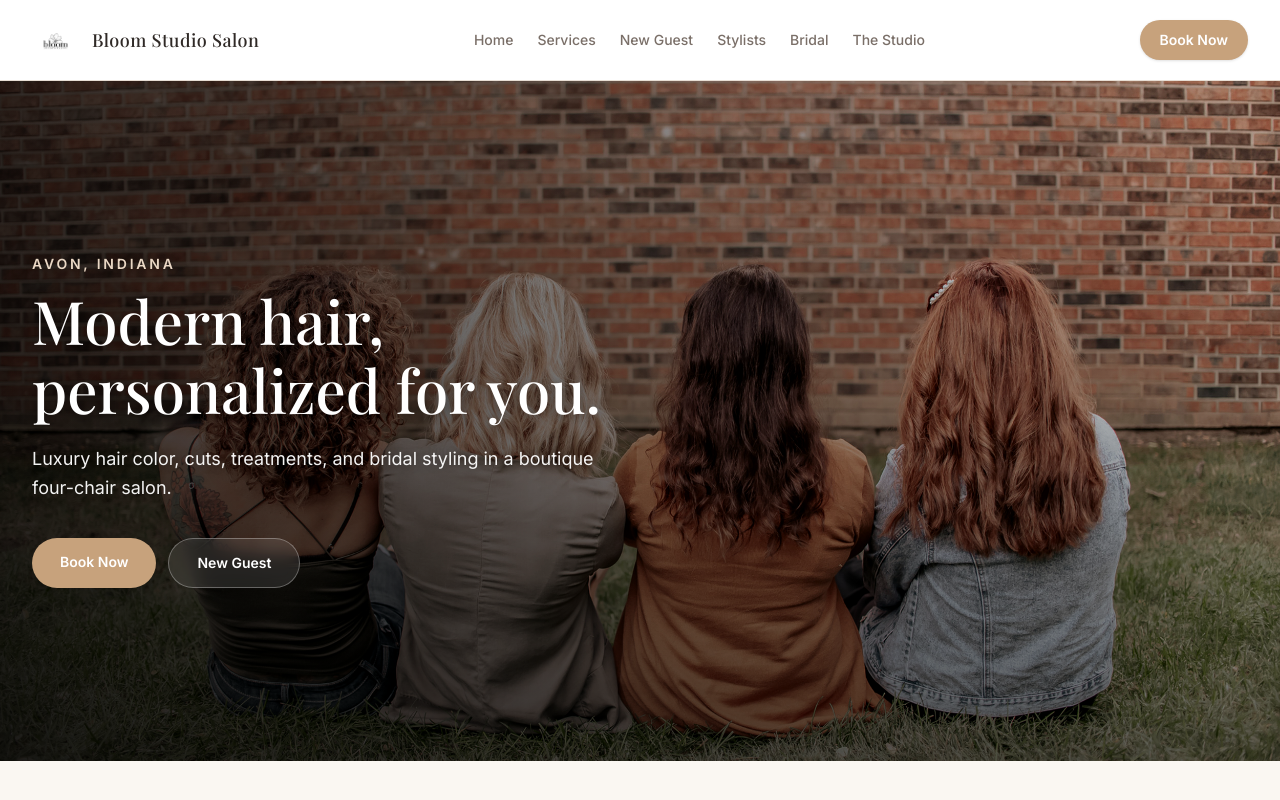
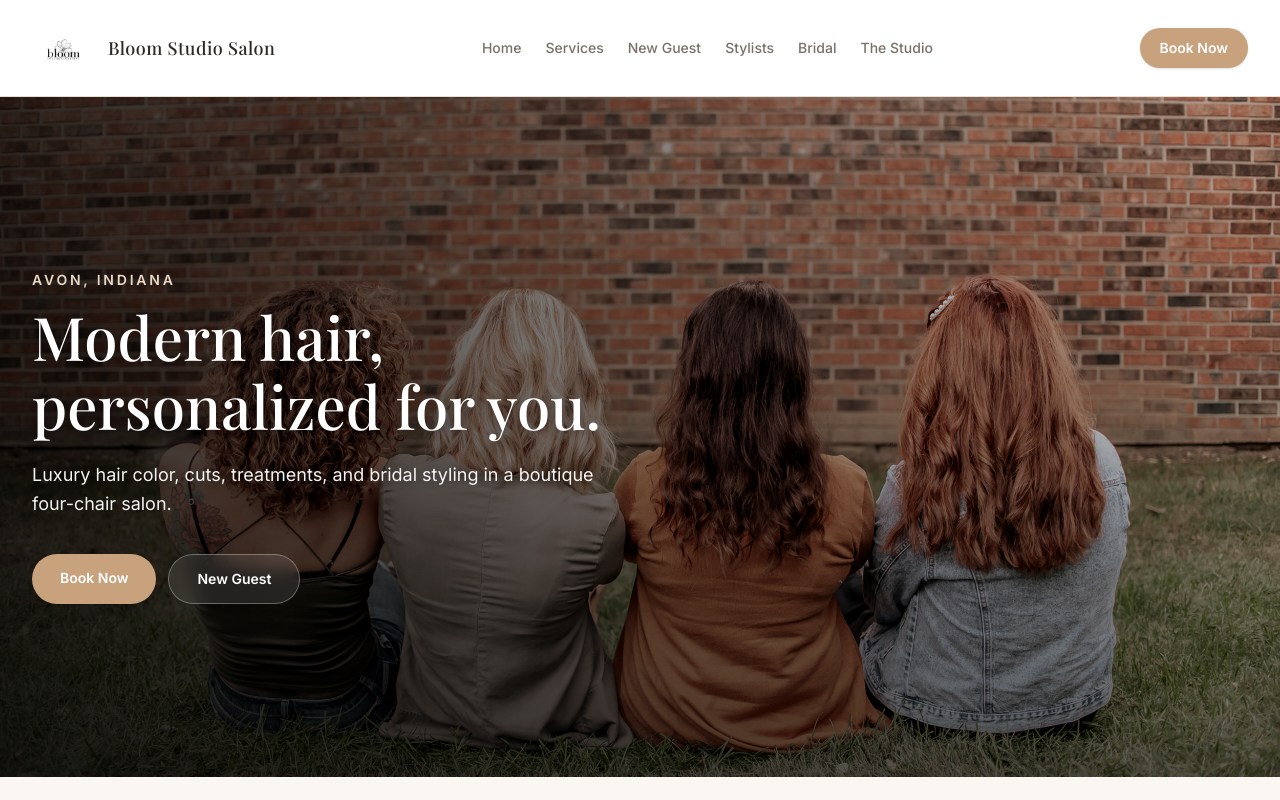
Before and after one commit to darnold5000/bloomstudiosalon, a Next.js app: page / in a window 1280 px wide. Shown: the top 800 px of the page. Built offline with nearby package versions, Linux system fonts and the light colour scheme; a web font is replaced by a local one.

Commit message:
services update

```diff
--- a/src/components/Header.tsx
+++ b/src/components/Header.tsx
@@ -47,10 +47,10 @@ export default function Header() {
           <Image
             src="/images/brand/logo.png"
             alt={siteInfo.name}
-            width={220}
-            height={88}
+            width={280}
+            height={112}
             priority
-            className="h-10 w-auto object-contain sm:h-11 lg:h-12"
+            className="h-14 w-auto max-w-[220px] object-contain lg:h-16"
           />
           <span className="ml-3 hidden font-serif text-lg font-medium tracking-wide text-text md:block">
             Bloom Studio Salon
```
